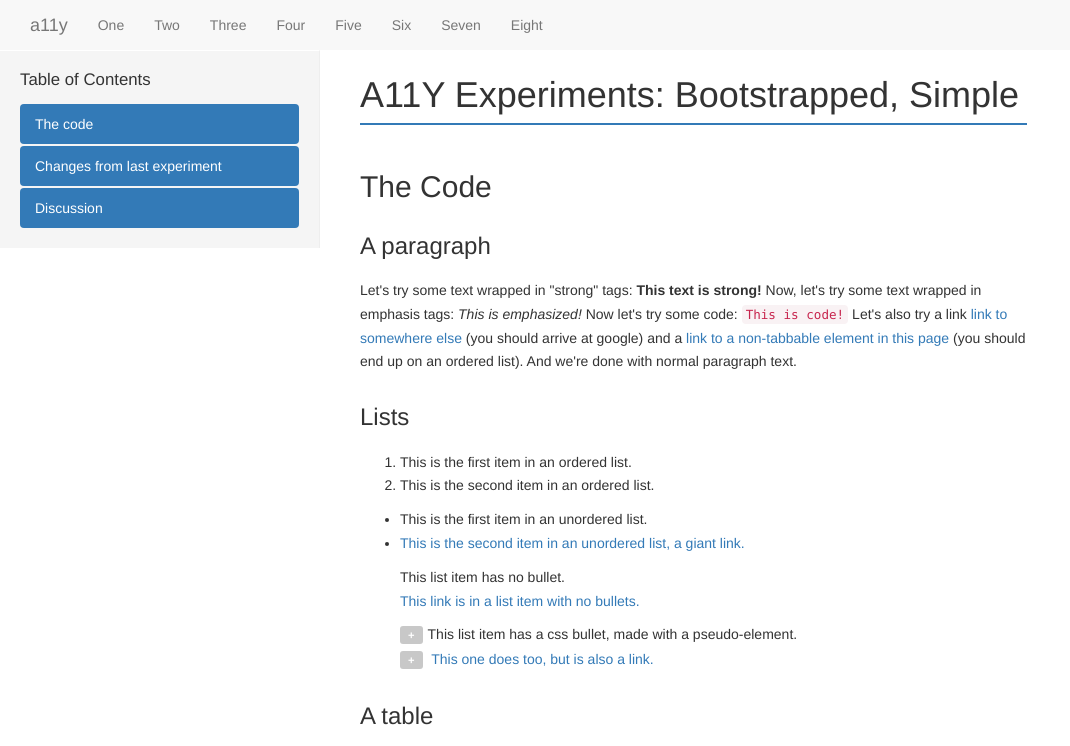
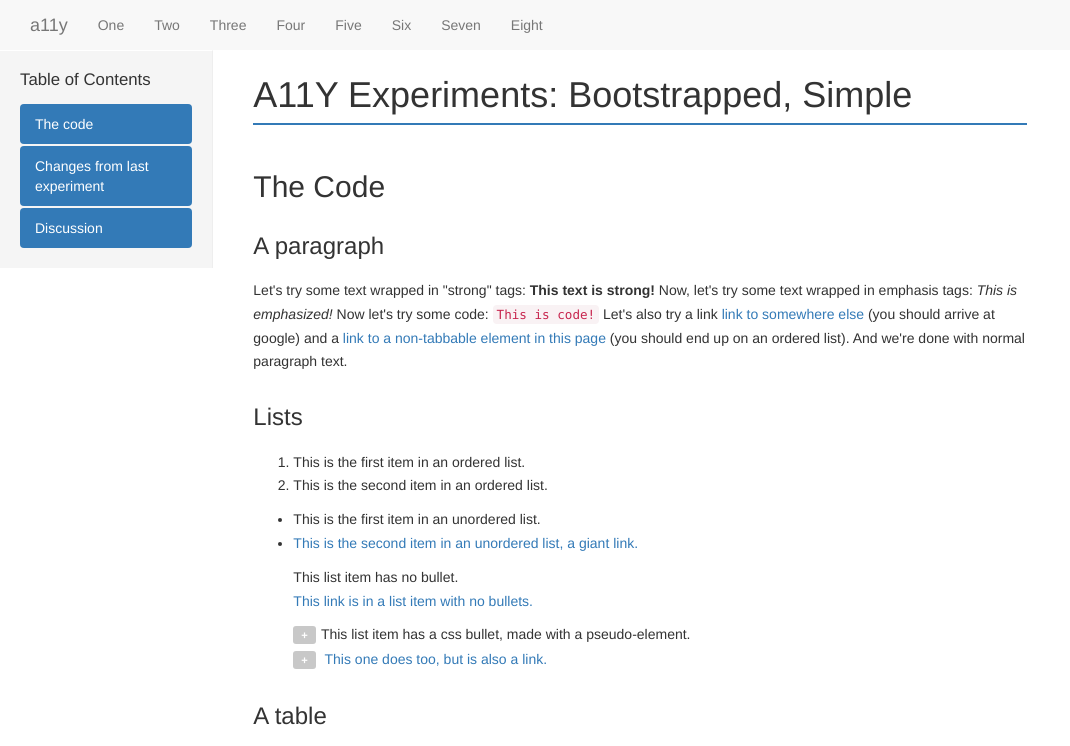
Before and after one commit to rebeccacremona/a11y, a plain HTML site: page bootstrapped/index.html in a window 1280 px wide. Shown: the top 746 px of the page, without its empty margins (0-1070 px from the left). Drawn offline with Linux system fonts and the light colour scheme.

Commit message:
Fix typo; adjust column sizes.

```diff
--- a/bootstrapped/index.html
+++ b/bootstrapped/index.html
@@ -44,7 +44,7 @@
 
     <div class="container-fluid">
     <div class="row">
-        <div class="col-sm-3" id="sidebar">
+        <div class="col-sm-2" id="sidebar">
             <section>
                 <nav class="nav-sidebar">
                 <h2>Table of Contents</h2>
@@ -56,7 +56,7 @@
                 </nav>
             </section>
         </div>
-        <div class="col-sm-7" id="main">
+        <div class="col-sm-8" id="main">
             <main>
                 <header>
                     <h1>A11Y Experiments: Bootstrapped, Simple</h1>
@@ -289,7 +289,7 @@
                         <p>Interestingly, ChromeVox, which read list items cleanly in the first place, ignores the css psuedo-elements. It would be interesting to test using JAWS, NVDA etc., and see what they do.</p>
 
                         <h3>Internal Links</h3>
-                        <p>It's known that internal links don't always work, if the item you want to skip to isn't in the tab order. So, you have to add a tabindex of -1, if not 0, so that it's at least programmatically focusable. We saw that in the "Straight-Up HTML" experiment, across all browsers, using VoiceOver. So, I expected, when I added internal links to the headings in the discussion section, they'd fail. It turns out, in Safari, they work for VoiceOver focus, though they still fail for keyboard focus. Wild. In Chrome, they still don't work, either VoiceOver focus or keyboard focus. Even ChromeVox struggles: audio feedback, on clicking the link, seems to suggest focus is moved to the item, but you can't then continue navigting. So! Even if it looks like this works, at first... it still doesn't, at least not reliably.
+                        <p>It's known that internal links don't always work, if the item you want to skip to isn't in the tab order. So, you have to add a tabindex of -1, if not 0, so that it's at least programmatically focusable. We saw that in the "Straight-Up HTML" experiment, across all browsers, using VoiceOver. So, I expected, when I added internal links to the headings in the discussion section, they'd fail. It turns out, in Safari, they work for VoiceOver focus, though they still fail for keyboard focus. Wild. In Chrome, they still don't work, either VoiceOver focus or keyboard focus. Even ChromeVox struggles: audio feedback, on clicking the link, seems to suggest focus is moved to the item, but you can't then continue navigating. So! Even if it looks like this works, at first... it still doesn't, at least not reliably.
                         </p>
 
                         <h3>Wrapping input in labels</h3>
```
